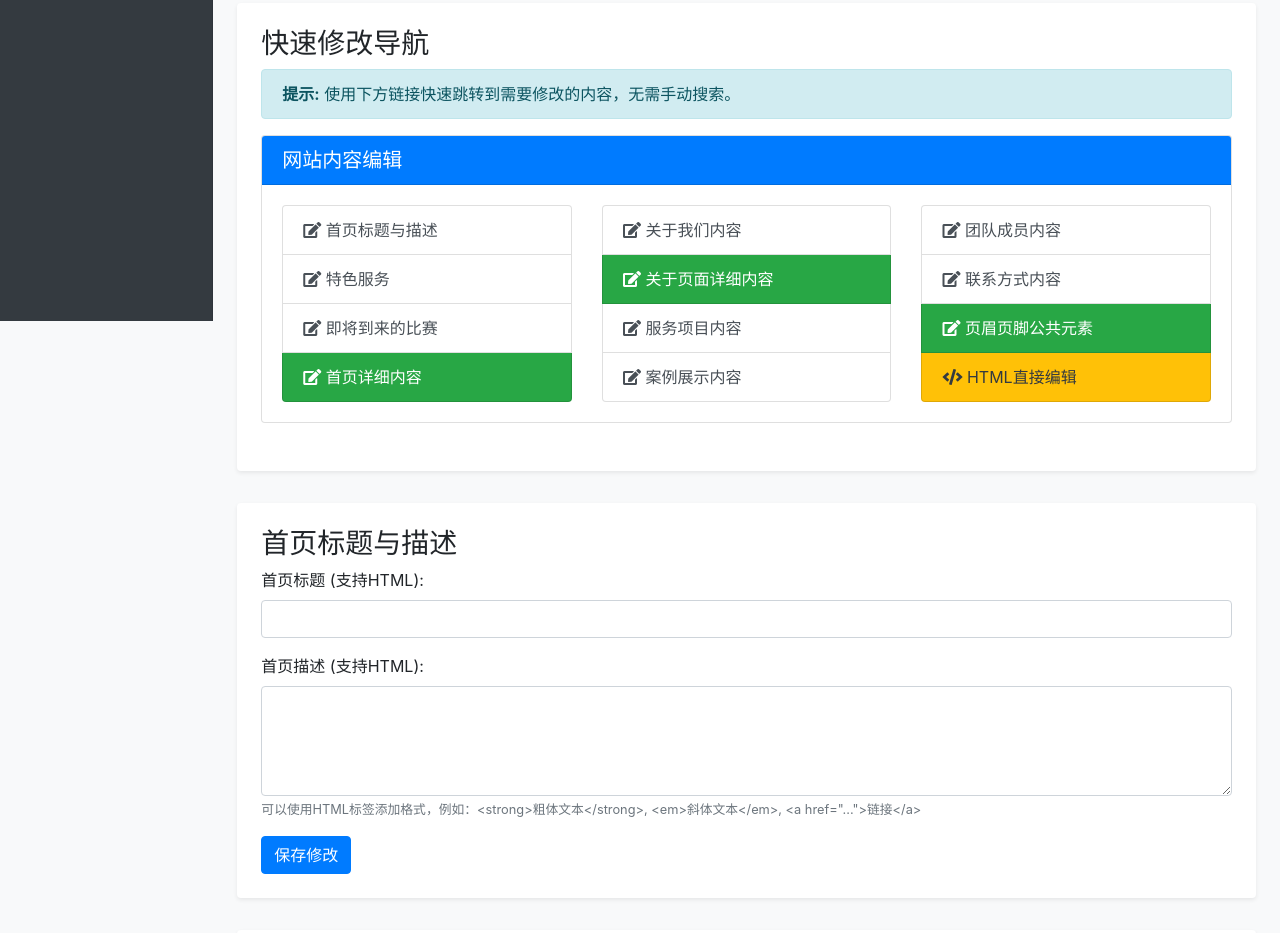
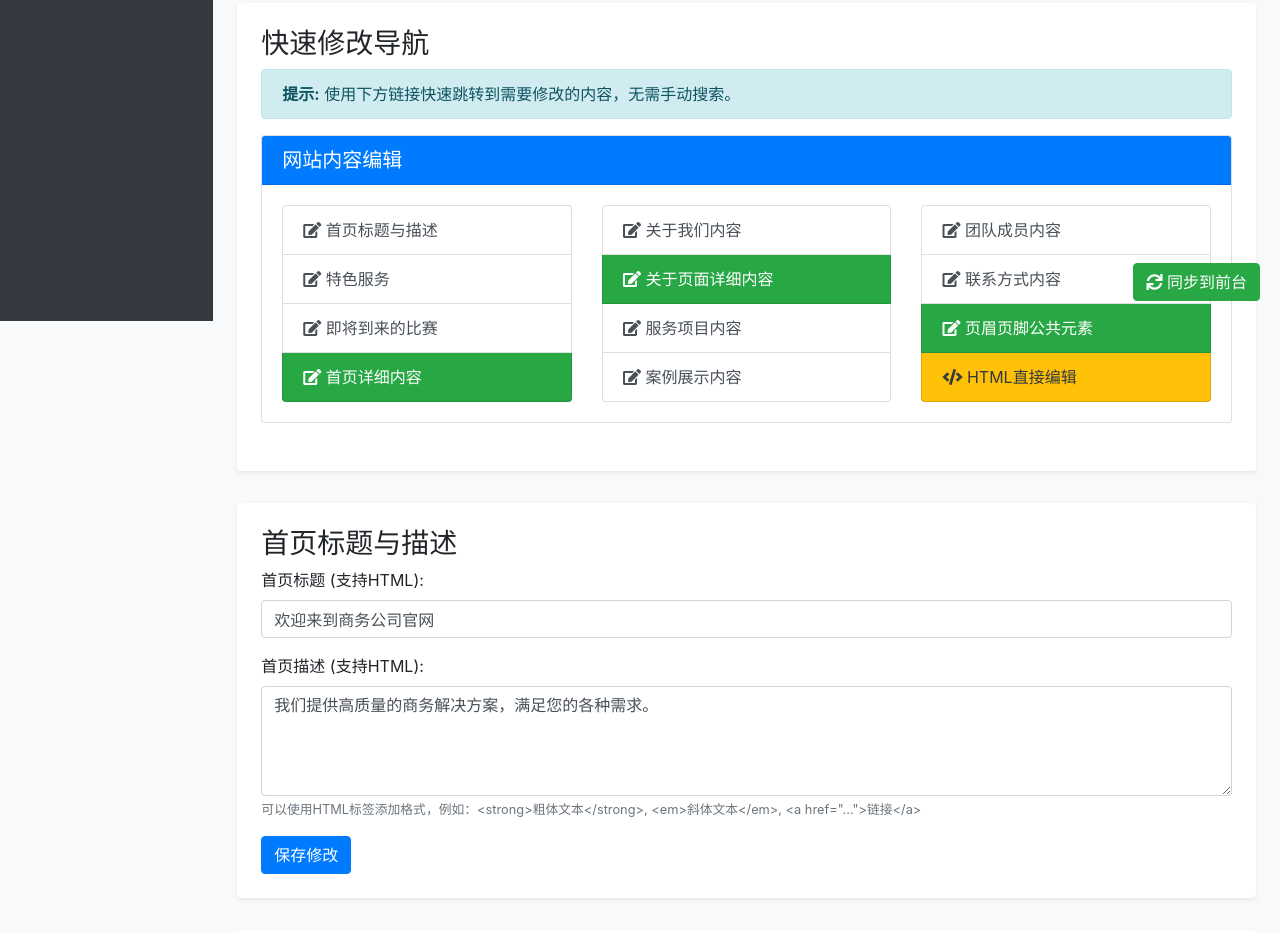
Before and after one commit to PuneetGOTO/business-website, a website: page admin/dashboard.html in a window 1280 px wide. Shown: the part 479-1412 px from the top of the page. Drawn offline with nearby package versions, Linux system fonts and the light colour scheme; no server answers.

Commit message:
添加初始化默认数据功能，修复管理后台加载错误

```diff
--- a/admin/dashboard.html
+++ b/admin/dashboard.html
@@ -1569,6 +1569,7 @@
     <script src="../assets/js/match-preview.js"></script>
     <script src="../assets/js/match-sync.js"></script>
     <script src="../assets/js/team-logo-uploader.js"></script>
+    <script src="js/default-data.js"></script>
     <script>
         // 滚动到指定元素的辅助函数
         function scrollToElement(selector) {
--- /dev/null
+++ b/admin/js/default-data.js
@@ -0,0 +1,107 @@
+// 初始化默认数据
+function initializeDefaultData() {
+    console.log('初始化默认数据...');
+
+    // 首页标题与描述默认数据
+    const homeHeaderData = {
+        homeTitle: "欢迎来到商务公司官网",
+        homeSubtitle: "专业的商务服务提供商",
+        homeDescription: "我们提供高质量的商务解决方案，满足您的各种需求。",
+        ctaButtonText: "了解更多",
+        ctaButtonLink: "#about"
+    };
+    saveToLocalStorage('homeHeaderForm', homeHeaderData);
+
+    // 特色服务默认数据
+    const featuredServicesData = {
+        featuredServicesTitle: "我们的特色服务",
+        featuredServicesDescription: "我们提供多种专业服务，满足您的不同需求。"
+    };
+    saveToLocalStorage('featuredServicesForm', featuredServicesData);
+
+    // 即将到来的比赛默认数据
+    const upcomingMatchesData = {
+        upcomingMatchesTitle: "即将举行的比赛",
+        upcomingMatchesDescription: "关注最新的电竞赛事，不要错过任何精彩瞬间。",
+        match1Teams: "TSB vs. Wolves",
+        match1Date: "2025-04-15",
+        match1Time: "20:00",
+        match1PrizePool: "10000",
+        match1PrizeLabel: "奖金池",
+        match1Team1Logo: "../assets/picture/team1.png",
+        match1Team2Logo: "../assets/picture/team2.png",
+        match2Teams: "Dragons vs. Tigers",
+        match2Date: "2025-04-20",
+        match2Time: "19:30",
+        match2PrizePool: "15000",
+        match2PrizeLabel: "奖金池",
+        match2Team1Logo: "../assets/picture/team1.png",
+        match2Team2Logo: "../assets/picture/team2.png",
+        match3Teams: "Sharks vs. Eagles",
+        match3Date: "2025-04-25",
+        match3Time: "21:00",
+        match3PrizePool: "12000",
+        match3PrizeLabel: "奖金池",
+        match3Team1Logo: "../assets/picture/team1.png",
+        match3Team2Logo: "../assets/picture/team2.png",
+        match4Teams: "Lions vs. Hawks",
+        match4Date: "2025-04-30",
+        match4Time: "18:30",
+        match4PrizePool: "20000",
+        match4PrizeLabel: "奖金池",
+        match4Team1Logo: "../assets/picture/team1.png",
+        match4Team2Logo: "../assets/picture/team2.png"
+    };
+    saveToLocalStorage('upcomingMatchesForm', upcomingMatchesData);
+
+    // 关于我们默认数据
+    const aboutData = {
+        aboutTitle: "关于我们",
+        aboutDescription: "了解我们的团队和使命。"
+    };
+    saveToLocalStorage('aboutForm', aboutData);
+
+    // 服务内容默认数据
+    const servicesData = {
+        servicesTitle: "我们的服务",
+        servicesDescription: "探索我们提供的全方位服务。"
+    };
+    saveToLocalStorage('servicesForm', servicesData);
+
+    // 案例展示默认数据
+    const portfolioData = {
+        portfolioTitle: "精选案例",
+        portfolioDescription: "查看我们的成功案例。"
+    };
+    saveToLocalStorage('portfolioForm', portfolioData);
+
+    // 团队成员默认数据
+    const teamData = {
+        teamTitle: "我们的团队",
+        teamDescription: "认识我们专业的团队成员。"
+    };
+    saveToLocalStorage('teamForm', teamData);
+
+    // 联系方式默认数据
+    const contactData = {
+        contactTitle: "联系我们",
+        contactDescription: "有任何问题？请随时联系我们。",
+        contactAddress: "北京市朝阳区某某街道100号",
+        contactPhone: "+86 10 12345678",
+        contactEmail: "info@example.com"
+    };
+    saveToLocalStorage('contactForm', contactData);
+
+    // 媒体数据默认值
+    const mediaData = {
+        images: [],
+        videos: [],
+        backgrounds: []
+    };
+    saveToLocalStorage('mediaForm', mediaData);
+
+    console.log('默认数据初始化完成');
+
+    // 重新加载页面内容
+    loadAllContent();
+}
```
